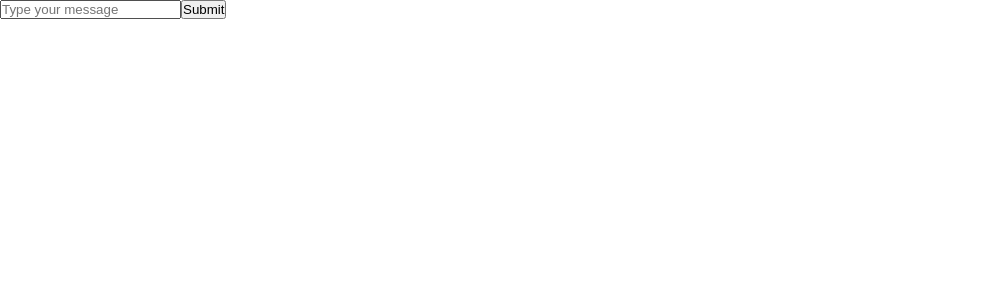
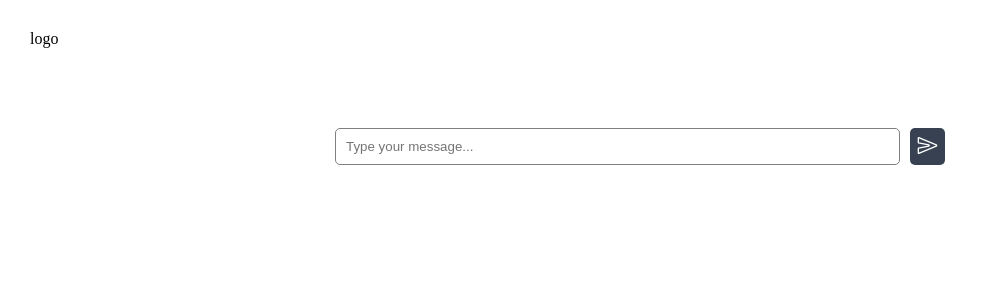
Before and after one commit to OmarZalat/QuickTalk, a Next.js app: page / in a window 1280 px wide. Shown: the top 300 px of the page, without its empty margins (0-1008 px from the left). Built offline with nearby package versions, Linux system fonts and the light colour scheme.

Commit message:
implement thread UI

```diff
--- a/package.json
+++ b/package.json
@@ -17,6 +17,7 @@
     "openai": "^4.95.1",
     "react": "^19.0.0",
     "react-dom": "^19.0.0",
+    "react-icons": "^5.5.0",
     "react-markdown": "^10.1.0"
   },
   "devDependencies": {
--- a/src/app/(root)/page.module.scss
+++ b/src/app/(root)/page.module.scss
@@ -0,0 +1,62 @@
+@use "../partial";
+
+.wrapper {
+  display: flex;
+  flex-direction: column;
+}
+
+.conversation {
+  display: flex;
+  flex-direction: column;
+  justify-content: center;
+  align-items: center;
+  background-color: partial.$primary-color-ghostWhite;
+}
+
+.messages {
+  width: 50%;
+}
+
+.thread {
+  display: flex;
+  justify-content: center;
+  align-items: center;
+  padding: 30px;
+
+  .threadWrapper {
+    padding: 20px;
+    width: 50%;
+    display: flex;
+    flex-direction: row;
+    background-color: white;
+    gap: 10px;
+    border-radius: 10px;
+
+    .threadInput {
+      width: 100%;
+      padding: 10px;
+      border-radius: 5px;
+      border: 1px solid gray;
+    }
+
+    button {
+      background-color: partial.$secondary-color-cloudBurst;
+      border: none;
+      border-radius: 5px;
+
+      .submitIcon {
+        width: 25px;
+        height: 21px;
+        padding: 5px;
+        color: white;
+        align-self: center;
+        transition: 0.3s;
+
+        &:hover {
+          cursor: pointer;
+          opacity: 0.5;
+        }
+      }
+    }
+  }
+}
--- a/src/app/(root)/page.tsx
+++ b/src/app/(root)/page.tsx
@@ -2,13 +2,15 @@
 
 import { useState } from "react";
 import ReactMarkdown from "react-markdown";
+import React from "react";
+import Header from "../components/header/page";
+import styles from "./page.module.scss";
+import { IoSendOutline } from "react-icons/io5";
 
 type ChatMessage = {
   role: "user" | "assistant";
   content: string;
 };
-
-import React from "react";
 
 export default function Main() {
   const [prompt, setPrompt] = useState("");
@@ -45,8 +47,10 @@ export default function Main() {
   };
 
   return (
-    <div>
-      <div>
+    <div className={styles.wrapper}>
+      <Header />
+      <div className={styles.conversation}>
+        <div className={styles.messages}>
           {messages.map((message, index) => (
             <div key={index}>
               {message.role === "user" ? "User: " : "AI: "}
@@ -56,15 +60,20 @@ export default function Main() {
         </div>
 
         {isLoading && <p>Loading...</p>}
-
-      <form onSubmit={handleSubmit}>
+      </div>
+      <form className={styles.thread} onSubmit={handleSubmit}>
+        <div className={styles.threadWrapper}>
           <input
+            className={styles.threadInput}
+            value={prompt}
             type="text"
-          value={prompt}
             onChange={(e) => setPrompt(e.target.value)}
-          placeholder="Type your message"
+            placeholder="Type your message..."
           />
-        <button type="submit">Submit</button>
+          <button type="submit">
+            <IoSendOutline className={styles.submitIcon} />
+          </button>
+        </div>
       </form>
     </div>
   );
--- /dev/null
+++ b/src/app/_partial.scss
@@ -0,0 +1,3 @@
+$primary-color-white: #ffffff;
+$primary-color-ghostWhite: #f9fafb;
+$secondary-color-cloudBurst: #374151;
--- /dev/null
+++ b/src/app/components/header/page.module.scss
@@ -0,0 +1,6 @@
+@use "../../partial";
+
+.header {
+  padding: 30px;
+  background-color: partial.$primary-color-white;
+}
--- /dev/null
+++ b/src/app/components/header/page.tsx
@@ -0,0 +1,10 @@
+import React from "react";
+import styles from "./page.module.scss";
+
+export default function Header() {
+  return (
+    <header className={styles.header}>
+      <div className={styles.logo}>logo</div>
+    </header>
+  );
+}
```
Also changed, not shown: 1 other file (tests, documents, lock files or other folders). Lines whose indentation alone changed are shown as unchanged.
